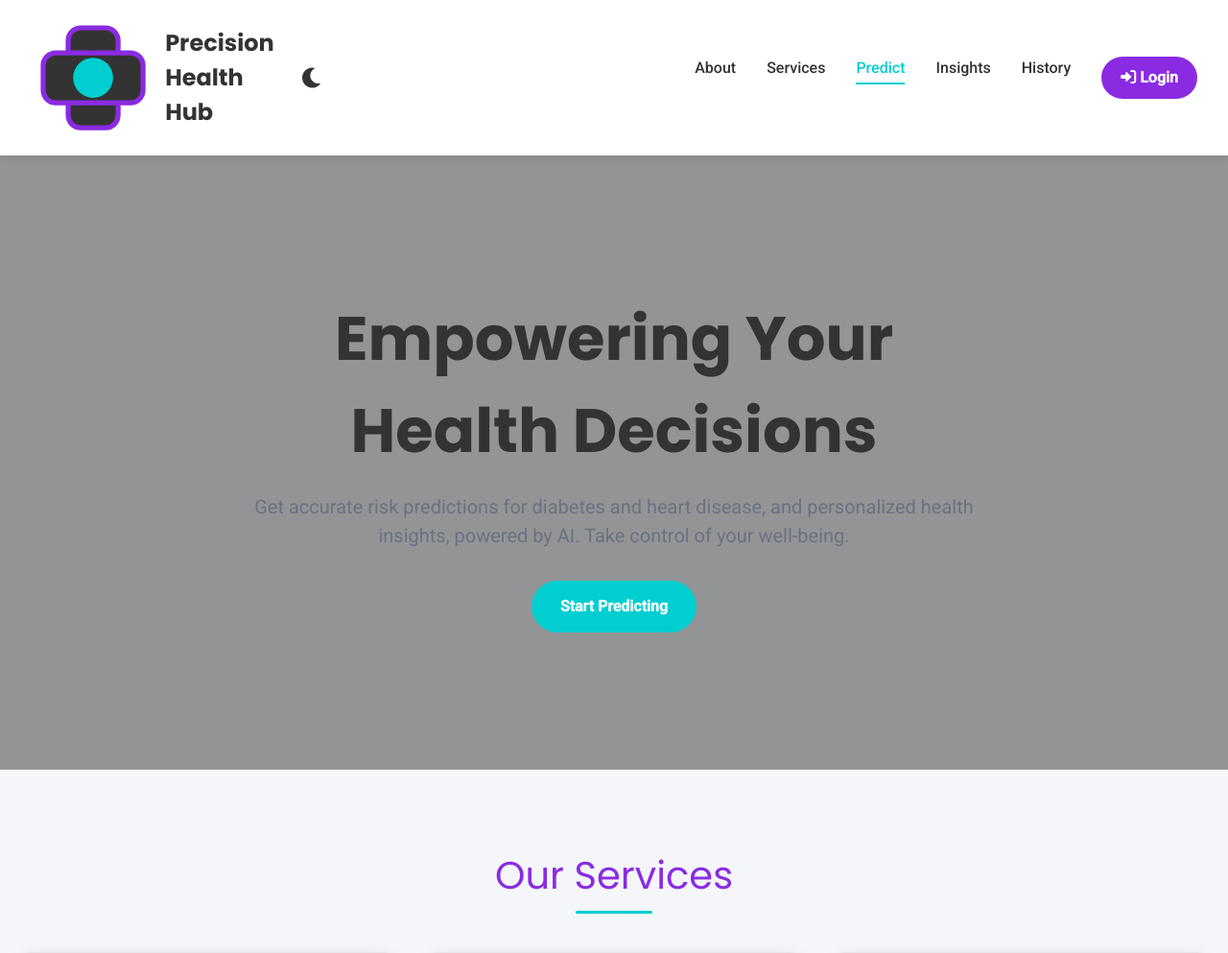
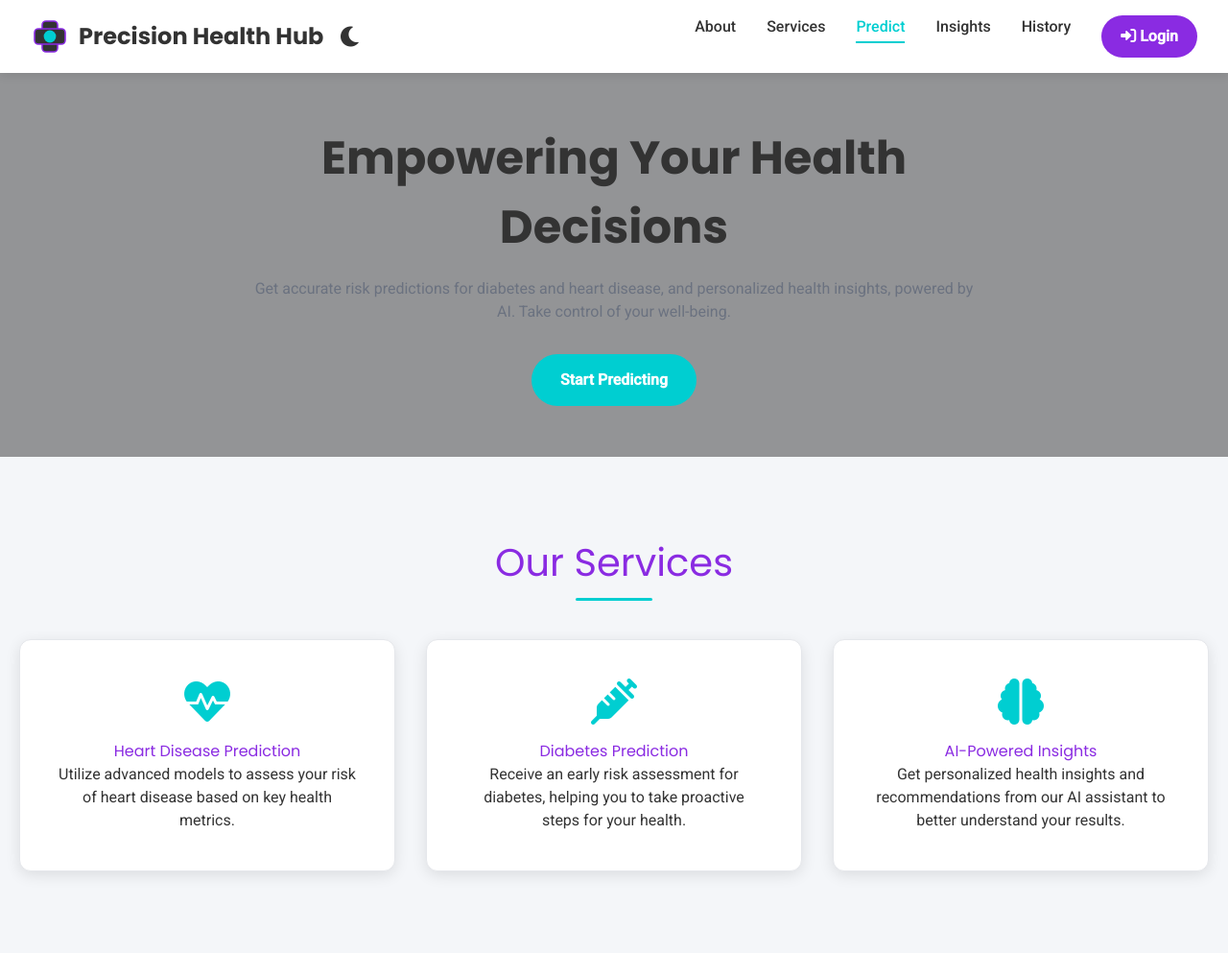
Before and after one commit to gouravo8/Diabetes-Prediction-App, a Flask app: page / in a window 1280 px wide. Shown: the top 993 px of the page at 96% size. Run offline with Flask 3, Linux system fonts and the light colour scheme; some libraries are stand-ins or nearby versions.

Commit message:
Redesigned homepage and updated styles with modern UI enhancements

```diff
--- a/templates/index.html
+++ b/templates/index.html
@@ -126,6 +126,11 @@
             gap: 1rem;
         }
 
+        .app-logo-svg {
+            width: 40px; /* Smaller logo size */
+            height: 40px;
+        }
+
         .logo-link {
             display: flex;
             align-items: center;
@@ -204,7 +209,7 @@
 
         /* Hero Section */
         .hero-section {
-            height: 80vh;
+            height: 50vh; /* Smaller hero section height */
             display: flex;
             align-items: center;
             justify-content: center;
@@ -233,14 +238,14 @@
         }
 
         #hero-heading {
-            font-size: 4rem;
+            font-size: 3rem; /* Smaller hero heading font size */
             font-weight: 700;
             color: var(--text-light);
             margin-bottom: 1rem;
         }
 
         #hero-subheading {
-            font-size: 1.25rem;
+            font-size: 1rem; /* Smaller subheading font size */
             color: var(--text-muted);
             margin-bottom: 2rem;
         }
@@ -847,9 +852,13 @@
 
                 const result = await response.json();
                 const text = result?.candidates?.[0]?.content?.parts?.[0]?.text;
+                if (!text) {
+                    showMessageBox("Could not generate an insight. Please try again.");
+                }
                 renderAiInsight(text || "Could not generate an insight. Please try again.");
             } catch (error) {
                 console.error("Error fetching AI insight:", error);
+                showMessageBox("Could not generate an insight. Please try again.");
                 renderAiInsight("An error occurred while generating insight. Please try again.");
             } finally {
                 setLoading(false);
@@ -874,9 +883,13 @@
 
                 const result = await response.json();
                 const text = result?.candidates?.[0]?.content?.parts?.[0]?.text;
+                if (!text) {
+                     showMessageBox("Could not generate an insight. Please try again.");
+                }
                 renderAiInsight(text || "Could not generate an insight. Please try again.");
             } catch (error) {
                 console.error("Error fetching AI insight:", error);
+                showMessageBox("Could not generate an insight. Please try again.");
                 renderAiInsight("An error occurred while generating insight. Please try again.");
             } finally {
                 setLoading(false);
```
